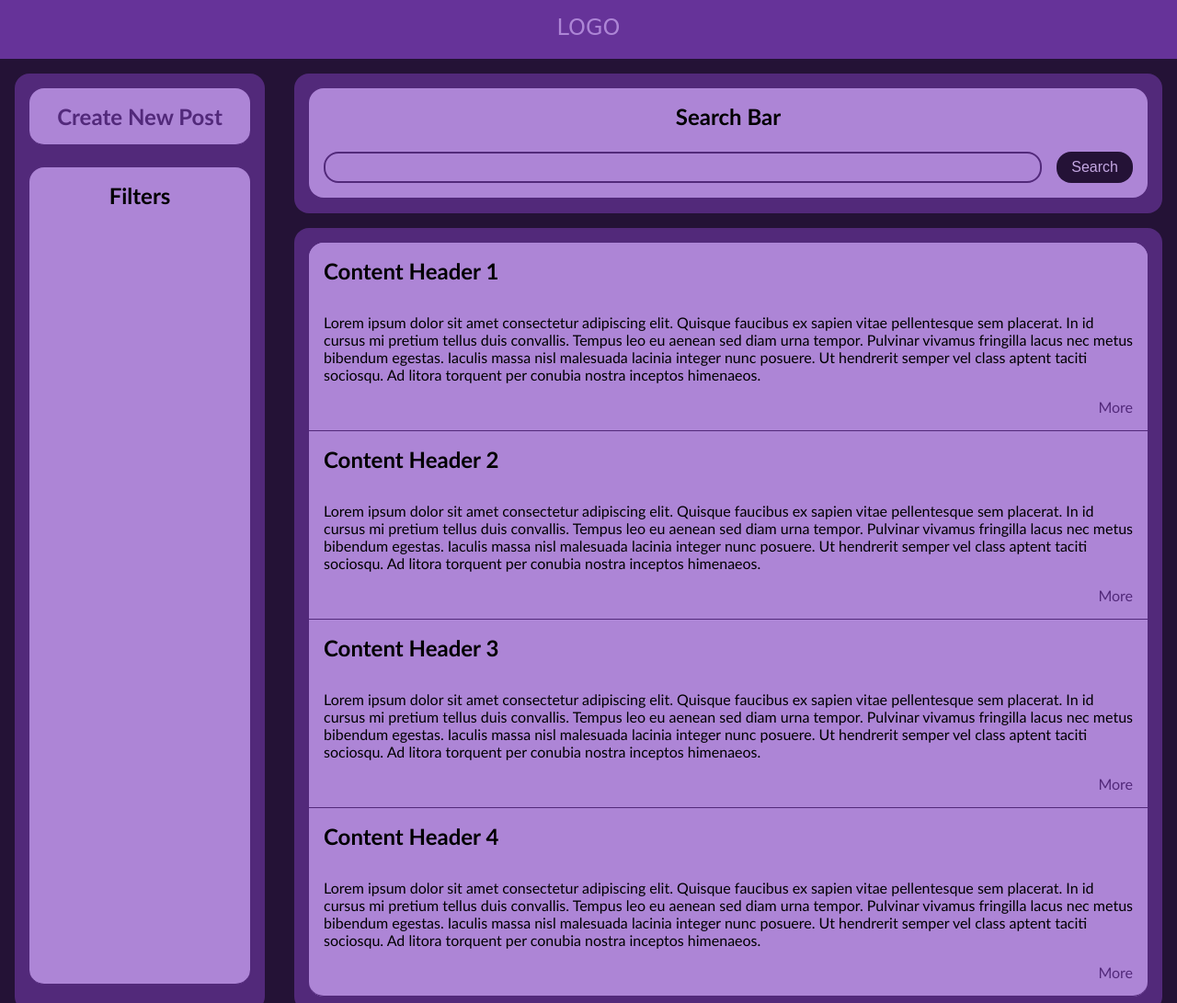
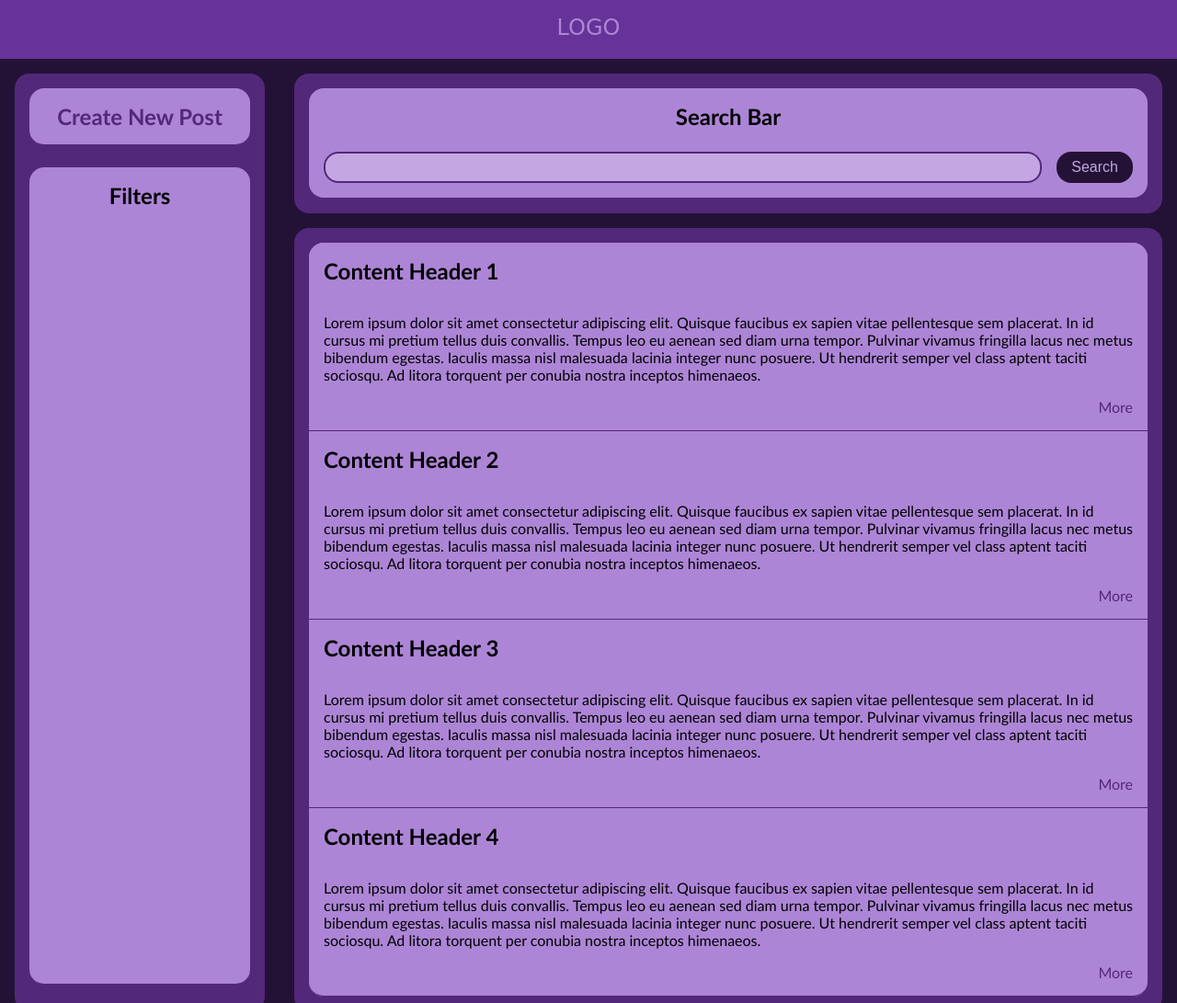
Before and after one commit to aerien33/www, a plain HTML site: page project/index.html in a window 1280 px wide. Shown: the top 1091 px of the page at 92% size. Drawn offline with Linux system fonts and the dark colour scheme.

Commit message:
fix: input background in dark mode

```diff
--- a/project/styles/base.css
+++ b/project/styles/base.css
@@ -152,6 +152,12 @@ body {
     border-radius: var(--border-radius);
 }
 
+@media (prefers-color-scheme: dark) {
+    .input {
+        background: var(--color-background-light);
+    }
+}
+
 .input:focus {
     border: 3px solid var(--color-primary);
 }
--- a/project/styles/upload.css
+++ b/project/styles/upload.css
@@ -72,12 +72,6 @@
     font-size: 1rem;
 }
 
-@media(prefers-color-scheme: dark) {
-    .input {
-        background-color: var(--color-background-light);
-    }
-}
-
 .upload__input {
     width: 70%;
     margin: 1rem auto;
```
